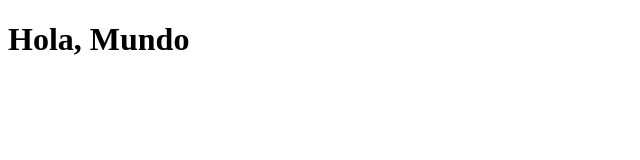
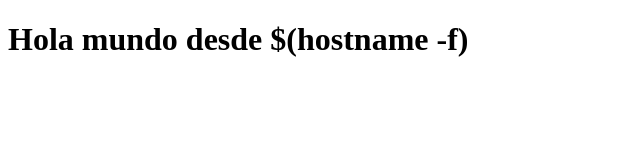
Before and after one commit to AlisonAlbuja/Clase2, a plain HTML site: page index.html in a window 1280 px wide. Shown: the whole page, without its empty margins (0-640 px from the left). Drawn offline with Linux system fonts and the light colour scheme.

Commit message:
feat: :zap: New line

```diff
--- a/index.html
+++ b/index.html
@@ -1,3 +1,4 @@
+
 <!DOCTYPE html>
 <html lang="es">
 <head>
@@ -6,6 +7,6 @@
     <title>Hola Mundo</title>
 </head>
 <body>
-    <h1>Hola, Mundo</h1>
+    <h1>Hola mundo desde $(hostname -f)</h1>
 </body>
 </html>
```
